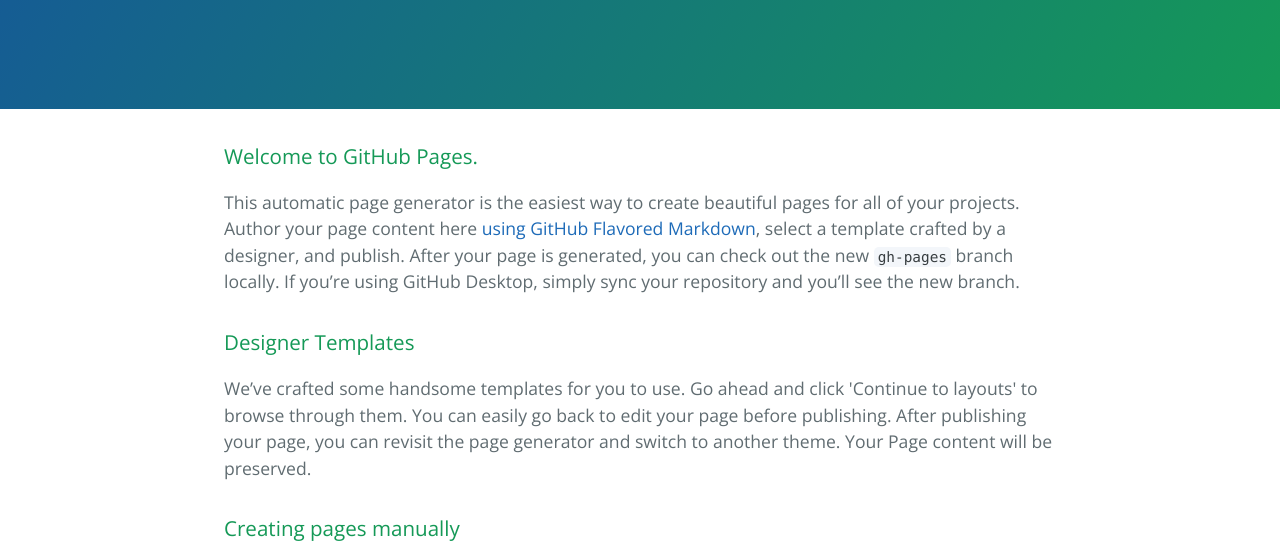
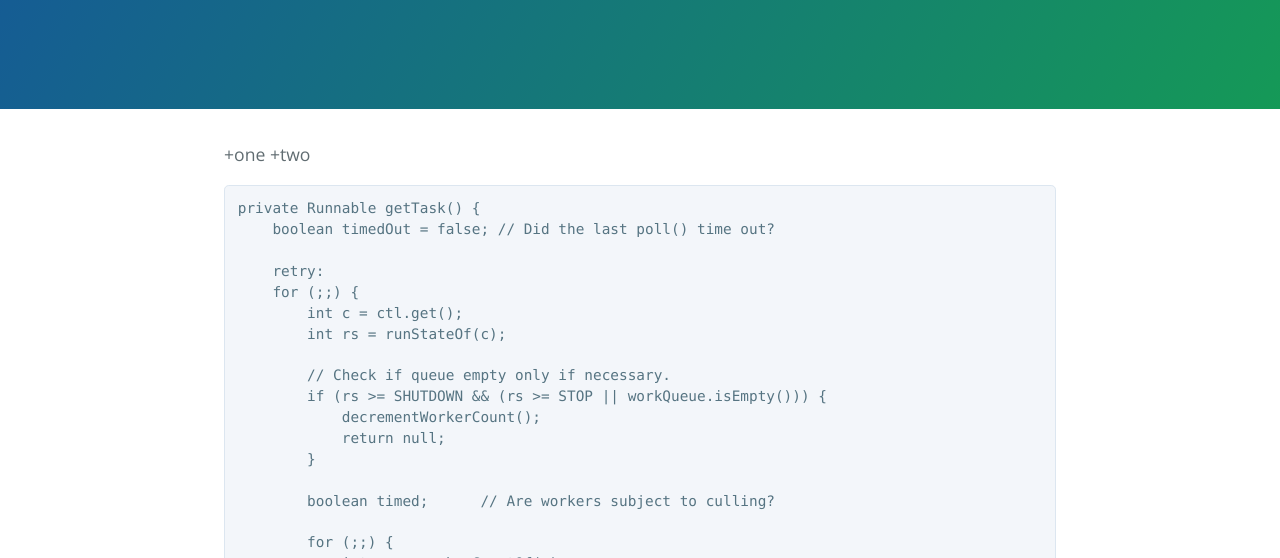
Before and after one commit to icesugarorange/shifulong.github.io, a plain HTML site: page index.html in a window 1280 px wide. Shown: the part 208-766 px from the top of the page. Drawn offline with nearby package versions, Linux system fonts and the light colour scheme.

Commit message:
Replace master branch with page content via GitHub

```diff
--- a/index.html
+++ b/index.html
@@ -16,7 +16,54 @@
     </section>
 
     <section class="main-content">
-      <h3>
+      <p>+one
++two</p>
+
+<pre><code>private Runnable getTask() {
+    boolean timedOut = false; // Did the last poll() time out?
+
+    retry:
+    for (;;) {
+        int c = ctl.get();
+        int rs = runStateOf(c);
+
+        // Check if queue empty only if necessary.
+        if (rs &gt;= SHUTDOWN &amp;&amp; (rs &gt;= STOP || workQueue.isEmpty())) {
+            decrementWorkerCount();
+            return null;
+        }
+
+        boolean timed;      // Are workers subject to culling?
+
+        for (;;) {
+            int wc = workerCountOf(c);
+            timed = allowCoreThreadTimeOut || wc &gt; corePoolSize;
+
+            if (wc &lt;= maximumPoolSize &amp;&amp; ! (timedOut &amp;&amp; timed))
+                break;
+            if (compareAndDecrementWorkerCount(c))
+                return null;
+            c = ctl.get();  // Re-read ctl
+            if (runStateOf(c) != rs)
+                continue retry;
+            // else CAS failed due to workerCount change; retry inner loop
+        }
+
+        try {
+            Runnable r = timed ?
+                workQueue.poll(keepAliveTime, TimeUnit.NANOSECONDS) :
+                workQueue.take();
+            if (r != null)
+                return r;
+            timedOut = true;
+        } catch (InterruptedException retry) {
+            timedOut = false;
+        }
+    }
+}
+</code></pre>
+
+<h3>
 <a id="welcome-to-github-pages" class="anchor" href="#welcome-to-github-pages" aria-hidden="true"><span aria-hidden="true" class="octicon octicon-link"></span></a>Welcome to GitHub Pages.</h3>
 
 <p>This automatic page generator is the easiest way to create beautiful pages for all of your projects. Author your page content here <a href="https://guides.github.com/features/mastering-markdown/">using GitHub Flavored Markdown</a>, select a template crafted by a designer, and publish. After your page is generated, you can check out the new <code>gh-pages</code> branch locally. If you’re using GitHub Desktop, simply sync your repository and you’ll see the new branch.</p>
```
Also changed, not shown: params.json (+1 -1 lines).
